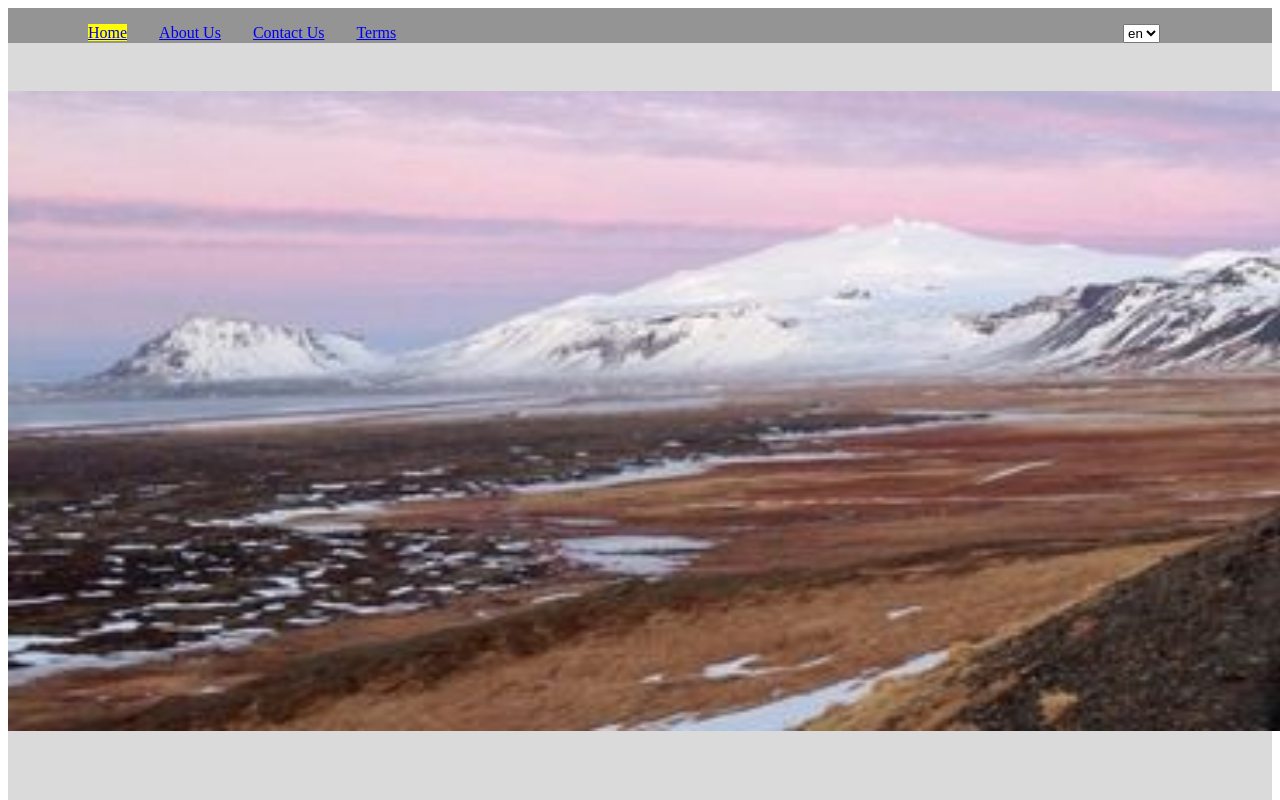
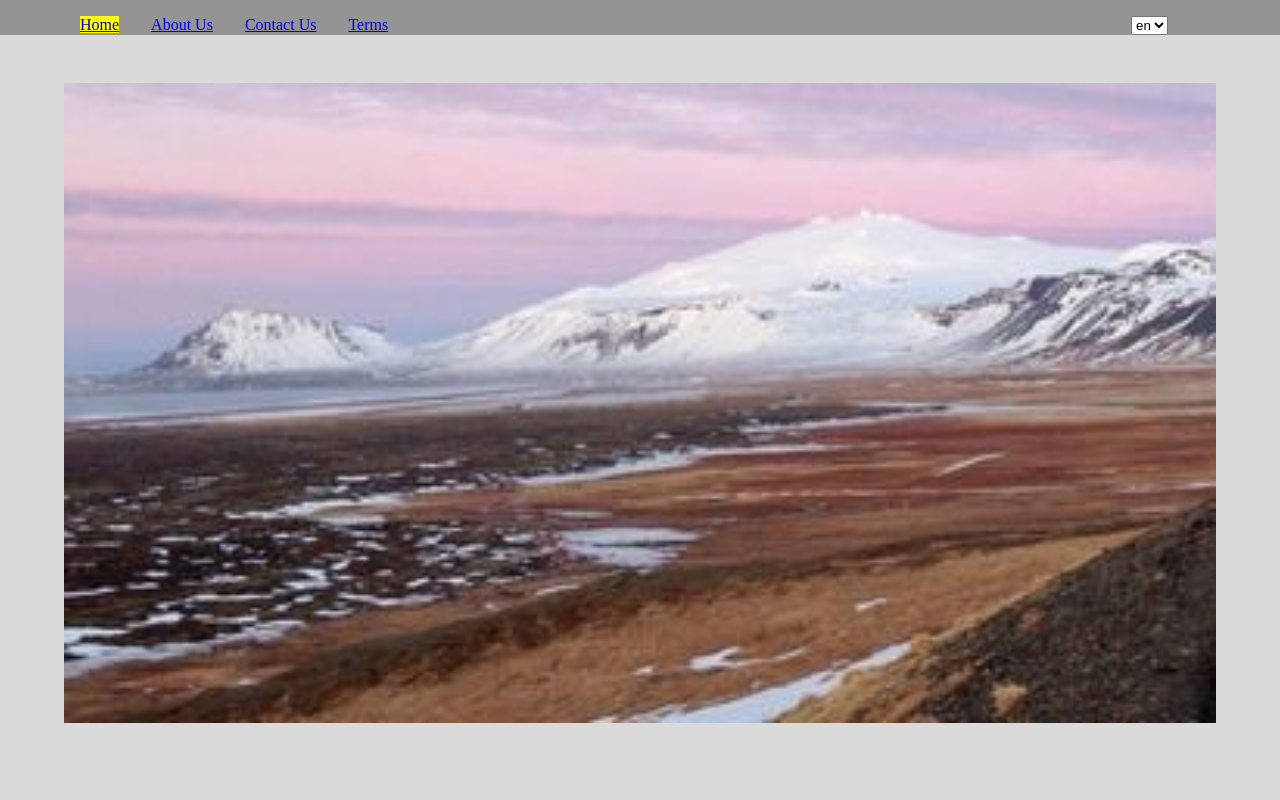
Before and after one commit to magnus-thor/glacier-paradise, a Vue app: page / in a window 1280 px wide. Shown: the top 800 px of the page. Built offline with nearby package versions, Linux system fonts and the light colour scheme; some icons are missing.

Commit message:
switched to composition api

```diff
--- a/src/assets/base.scss
+++ b/src/assets/base.scss
@@ -4,6 +4,8 @@ $dark_grey: #363635;
 $white: #dadada;
 $yellow: #b99e33;
 
+html,
+body,
 h1,
 h2,
 h3,
--- a/src/components/card.vue
+++ b/src/components/card.vue
@@ -79,28 +79,21 @@ export default defineComponent({
     cardIndex: Number,
   },
   setup(props) {
-    let cardDialog;
+    let cardDialog: HTMLDialogElement;
     onMounted(() => {
-      cardDialog = document.getElementById(`cardDialog_${props.cardIndex}`);
+      cardDialog = document.getElementById(
+        `cardDialog_${props.cardIndex}`
+      ) as HTMLDialogElement;
     });
     let dialogOpen = ref(false);
 
     const openDialog = () => {
-      // @ts-expect-error
-      if (typeof cardDialog.showModal === "function") {
-        // @ts-expect-error
-        cardDialog.showModal();
-        dialogOpen.value = true;
-      } else {
-        // @ts-expect-error
-        outputBox.value =
-          "Sorry, the <dialog> API is not supported by this browser.";
-      }
+      cardDialog.showModal();
+      dialogOpen.value = true;
     };
 
     const closeDialog = () => {
       dialogOpen.value = false;
-      // @ts-expect-error
       cardDialog.close();
     };
 
--- a/src/components/imageSlider.vue
+++ b/src/components/imageSlider.vue
@@ -66,16 +66,16 @@ export default defineComponent({
 .imageSlider {
   display: grid;
   // height: 300px;
-  width: 100%;
+  // width: 100%;
 
-  align-content: space-around;
-  justify-content: space-between;
+  // align-content: space-around;
+  // justify-content: space-between;
 }
 
 .image {
   grid-row: 1;
   grid-column: 1;
-  width: 100vw;
+  width: 90vw;
   height: 40rem;
 
   img {
--- a/src/components/instagram.vue
+++ b/src/components/instagram.vue
@@ -17,9 +17,6 @@ export default {
     } else {
       console.log("Feed exists");
     }
-    // document
-    //   .getElementById("feed")
-    //   .setAttribute("data-behold-id", "cDjxN13pDqwQdtEH9oOt");
   },
 };
 </script>
--- a/src/components/mobileHeader.vue
+++ b/src/components/mobileHeader.vue
@@ -11,40 +11,17 @@
   </Slide>
 </template>
 
-<script>
+<script lang="ts">
+import { defineComponent } from "vue";
+// @ts-expect-error TODO fix
 import { Slide } from "vue3-burger-menu";
-export default {
+
+export default defineComponent({
   name: "mobileHeader",
   components: { Slide },
-  data() {
-    return {};
-  },
-};
+});
 </script>
 
 <style lang="scss" scoped>
 @import "@/assets/base.scss";
-
-// .header {
-//   padding: 1rem 5rem 0 5rem;
-//   display: flex;
-//   background-color: $light_grey;
-//   color: $dark_grey;
-
-//   .item {
-//     padding-right: 2rem;
-
-//     &:last-of-type {
-//       margin-left: auto;
-//     }
-
-//     a:hover {
-//       background-color: blue;
-//     }
-
-//     a.router-link-active {
-//       background-color: yellow;
-//     }
-//   }
-// }
 </style>
```
Also changed, not shown: src/components/contactUsForm.vue (+5 -3 lines), src/components/myFooter.vue (+5 -3 lines), src/components/myHeader.vue (+5 -3 lines), src/views/About.vue (+5 -3 lines), src/views/ContactUs.vue (+4 -3 lines).
